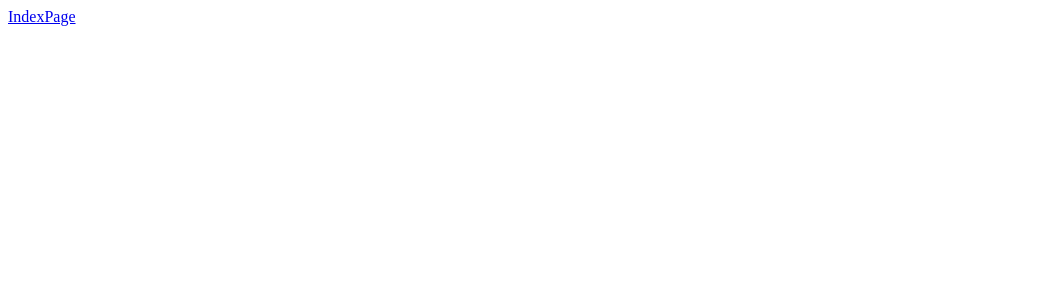
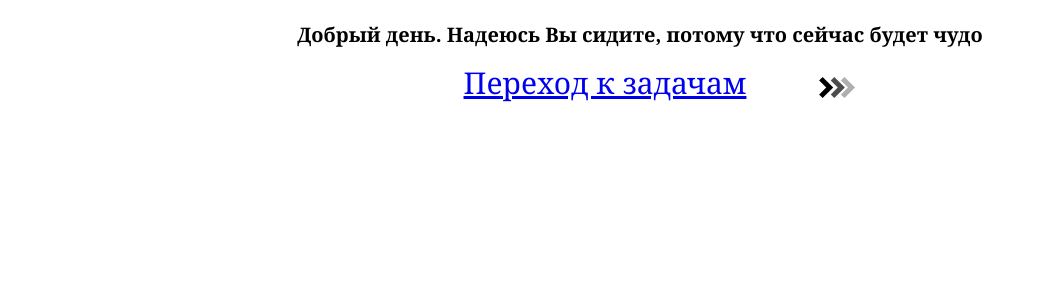
Before and after one commit to SherbakovSAF/kvik-test, a Vue app: page / in a window 1280 px wide. Shown: the top 300 px of the page, without its empty margins (0-1037 px from the left). Built offline with nearby package versions, Linux system fonts and the light colour scheme.

Commit message:
Вёрстка

```diff
--- a/src/App.vue
+++ b/src/App.vue
@@ -1,5 +1,17 @@
 <template>
-  <div>
+  <div class="container">
     <router-view />
   </div>
 </template>
+
+<style>
+.container {
+  max-width: 1200px;
+  margin: 0 auto;
+  display: flex;
+  flex-direction: column;
+  justify-content: space-between;
+  align-items: center;
+  font-family: Cambria, Cochin, Georgia, Times, 'Times New Roman', serif;
+}
+</style>
--- a/src/components/createNewTasks.vue
+++ b/src/components/createNewTasks.vue
@@ -1,6 +1,6 @@
 <template>
      <div>
-          <input type="text" v-model="taskValue">
+          <input type="text" @keydown.enter="addNewTaskInState" v-model="taskValue">
           <button @click="addNewTaskInState">Создать задачу</button>
      </div>
 </template>
@@ -16,7 +16,32 @@ export default {
      methods: {
           addNewTaskInState(){
                this.$store.commit('addNewTask', this.taskValue)
+               this.taskValue = ''
           }
      }
 }
 </script>
+<style scoped>
+
+div * {
+     padding: 10px 19px;
+     border-radius: 6px;
+     border: none;
+     font-weight: 400;
+     font-size: 17px;
+}
+button {
+    line-height: 1.471;
+    color: white;
+    background-color: #1abc9c;
+    cursor: s;
+
+}
+
+input {
+     border: #1abc9c 2px solid;
+     outline: none;
+     margin-right: 20px;
+}
+
+</style>
--- a/src/components/tasksList.vue
+++ b/src/components/tasksList.vue
@@ -1,14 +1,18 @@
 <template>
-     <div> <!-- Врапер для всех таксок -->
-          <div v-for="task in localTasksList" :key="task.id"> <!-- name="Врапер для всей таски" v-for тут -->
-               <div> <!-- name="Врапер для текста таски" -->
-                    <div v-if="!task.isEdit">{{task.taskValue}}</div>
-                    <input v-else v-model="task.taskValue" type="text"> <!-- name="При редактировании будет инпут" -->
-               </div>
-               <div>  <!-- name="Врапер кнопок. Декоративный характер" -->
-                    <button @click="editTask(task)">{{task.isEdit ? 'Готово' : 'Изменить'}}</button>
-                    <button  @click="deleteTask(task)">Удалить</button>
-               </div>
+     <div v-if="localTasksList.length" class="tasks__wrap">
+          <div  class="tasks__content__wrap">
+               <article v-for="task in localTasksList" :key="task.id" class="task__card"> <!-- name="Врапер для всей таски" v-for тут -->
+                    <div> <!-- name="Врапер для текста таски" -->
+                         <div v-if="!task.isEdit">{{task.taskValue}}</div>
+                         <input v-else v-model="task.taskValue" type="text" placeholder="Напишите свою задачу, пожалуйста"> <!-- name="При редактировании будет инпут" -->
+                    </div>
+                    <div class="btn__wrap">  <!-- name="Врапер кнопок. Декоративный характер" -->
+                         <button @click="editTask(task)">
+                              {{ task.isEdit ? '✔' : '✏' }}
+                         </button>
+                         <button  @click="deleteTask(task)">🗑</button>
+                    </div>
+               </article>
           </div>
           <!-- <button @click="console.log([...this.$store.state.tasks])">Кнопка</button> -->
      </div>
@@ -56,3 +60,64 @@ export default {
      }
 }
 </script>
+
+<style scoped>
+.tasks__wrap{
+     background-color: #eff0f2;
+     padding: 20px 10px;
+     border-radius: 20px;
+}
+
+.tasks__content__wrap {
+     padding: 10px 30px;
+     display: grid;
+     grid-row-gap: 10px;
+}
+
+.task__card {
+     padding: 15px 20px;
+     display: flex;
+     align-self: center;
+     justify-content: space-between;
+     background-color: #e7e7e7;
+     border-radius: 15px;
+     color: #1abc9c;
+     font-weight: 600;
+     font-size: 16px;
+}
+
+.task__card input {
+     height: 100%;
+     background-color: inherit;
+     border: none;
+     font-size: inherit;
+     outline: none;
+     color: inherit;
+     font-weight: inherit;
+}
+
+.task__card input::placeholder {
+     font-size: 10px;
+     color: grey;
+     font-weight: 400;
+}
+
+.btn__wrap{
+     display: grid;
+     grid-template-columns: repeat(2, 1fr);
+     grid-column-gap: 10px;
+}
+
+button {
+     cursor: pointer;
+     background-color: #1abc9c;;
+     border: none;
+     color: white;
+     font-size: 20px;
+     width: 50px;
+     border-radius: 10px;
+}
+
+
+
+</style>
--- a/src/pages/indexPage.vue
+++ b/src/pages/indexPage.vue
@@ -1,16 +1,73 @@
 <template>
      <div>
-          <router-link to="tasks">IndexPage</router-link>
+          <h1>Добрый день. Надеюсь Вы сидите, потому что сейчас будет чудо</h1>
+          <router-link to="tasks">
+               <div>Переход к задачам</div>
+               <div class="arrow-down">
+                    <span></span>
+                    <span></span>
+                    <span></span>
+                </div>
+          </router-link>
      </div>
 </template>
 
 <script>
 export default {
      name: "IndexPage",
-     data(){
-          return{
-
-          }
-     }
 }
 </script>
+
+<style>
+h1 {
+     font-size: 20px;
+}
+
+a{
+     display: flex;
+     justify-content: center;
+     align-items: center;
+     font-size: 30px;
+     text-decoration: underline;
+}
+
+a:visited{
+     color: inherit;
+}
+
+.arrow-down {
+     margin-left:  60px;
+     width: 10px;
+     height: 10px;
+     transform: rotate(270deg);
+ }
+ .arrow-down span {
+     display: block;
+     width: inherit;
+     height: inherit;
+     border-bottom: 5px solid #000000;
+     border-right: 5px solid #000000;
+     margin: -8px;
+     animation: arrow-down 2s infinite;
+ }
+ .arrow-down span:nth-child(2){
+     animation-delay: -0.2s;
+ }
+ .arrow-down span:nth-child(3){
+     animation-delay: -0.4s;
+ }
+ @keyframes arrow-down {
+     0%{
+         opacity: 0;
+         transform: rotate(45deg) translate(-20px,-20px);
+     }
+     50%{
+         opacity: 1;
+     }
+     100%{
+         opacity: 0;
+         transform: rotate(45deg) translate(20px,20px);
+     }
+
+ }
+</style>
```
